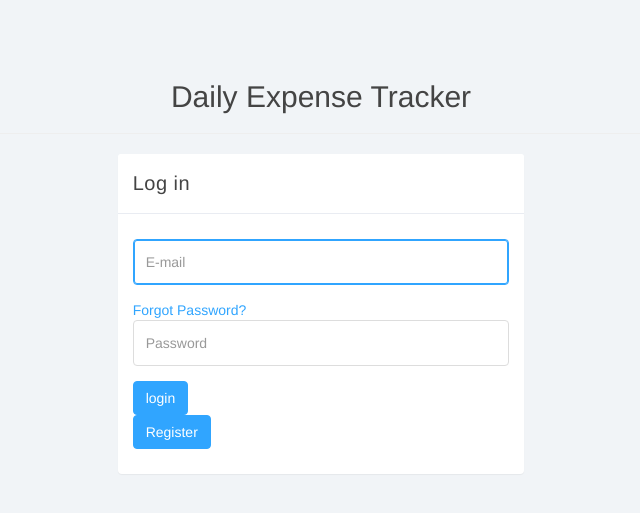
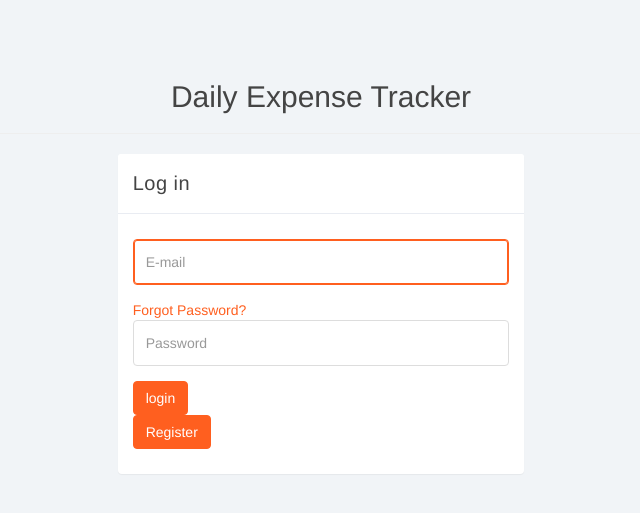
Before and after one commit to hashfx/daily-expense-tracker, a PHP site: page /index.php in a window 1280 px wide. Shown: the top 513 px of the page, without its empty margins (319-959 px from the left). Run offline with PHP 8.4, Linux system fonts and the light colour scheme; data that the repository does not hold is empty; style sheets or scripts are compiled from the project's sources.

Commit message:
primary color to #FF5F1F

```diff
--- a/sass/styles.scss
+++ b/sass/styles.scss
@@ -1,6 +1,6 @@
 //Variables
-$primary-color: #30a5ff;
-$primary-color-hover: #50b3ff;
+$primary-color: #FF5F1F;
+$primary-color-hover: #52dbfa;
 $lighter-gray: #f1f4f7;
 $light-gray: #e9ecf2;
 $medium-gray: #7c7c7c;
```
